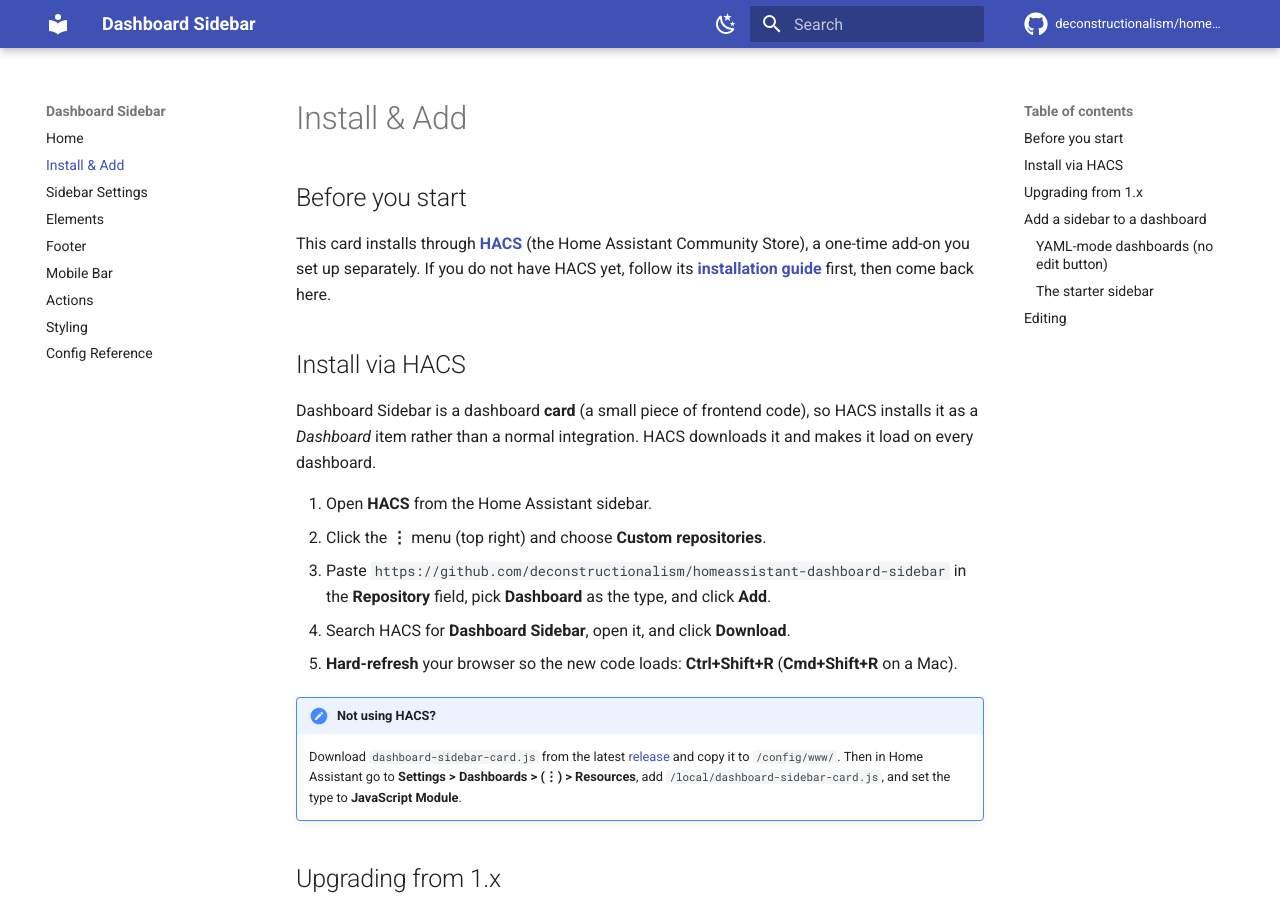
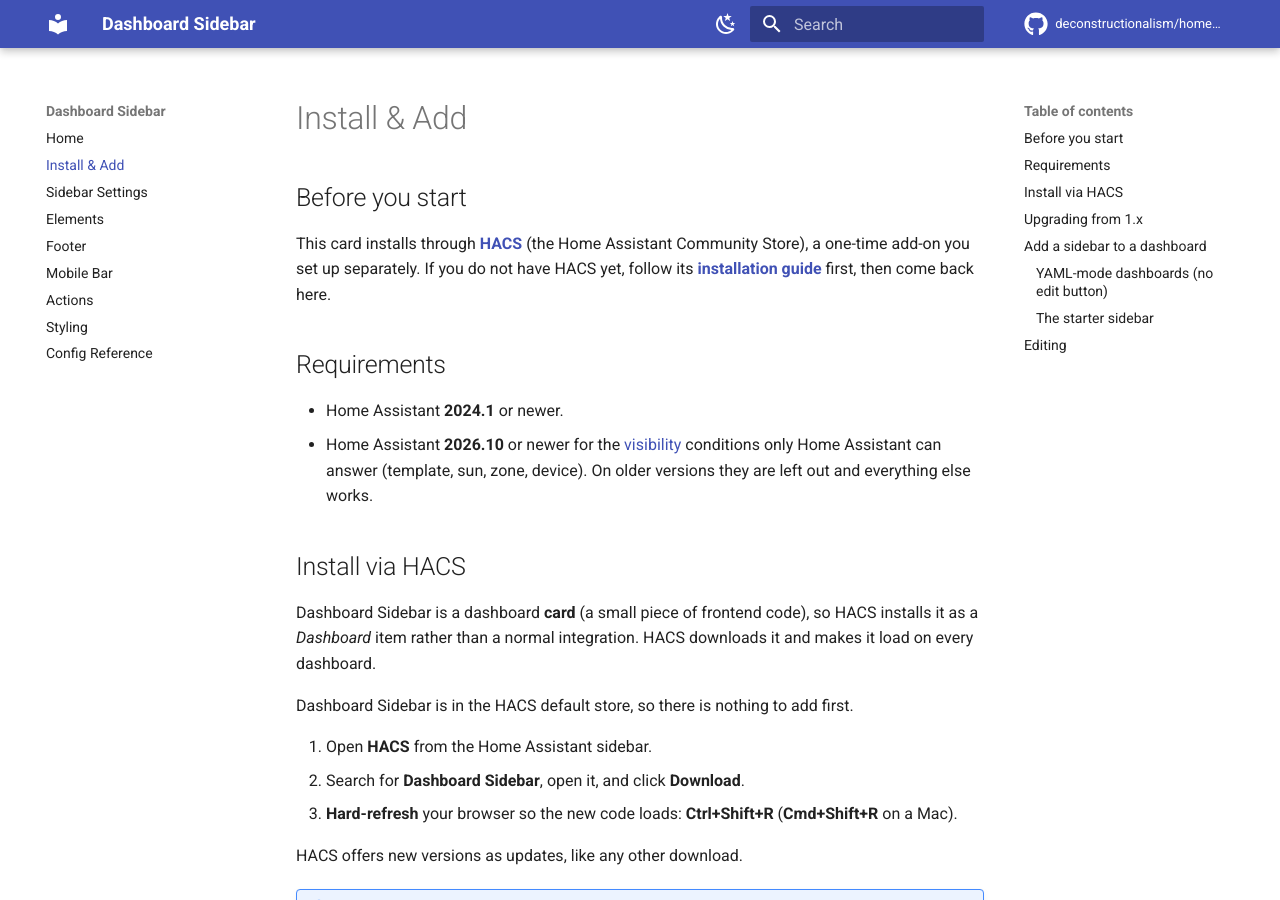
Before and after one commit to deconstructionalism/homeassistant-dashboard-sidebar, an MkDocs documentation site: the page built from docs/install.md, in a window 1280 px wide and 900 px high. Built offline with MkDocs 1.6.1 and Material for MkDocs 9.7.7, drawn with Linux system fonts in a browser that asks for light colours; comment, search, counter and statistics services are not loaded.

Commit message:
docs: install from the HACS default store, and the Home Assistant versions visibility needs
The card is in the HACS default store, so the README and the install guide
no longer send people through custom repositories. The install guide lists
the requirements, and Who sees it explains what happens before Home
Assistant 2026.10.

```diff
--- a/docs/install.md
+++ b/docs/install.md
@@ -7,19 +7,27 @@
 HACS yet, follow its **[installation guide](https://hacs.xyz/docs/use/)** first,
 then come back here.
 
+## Requirements
+
+- Home Assistant **2024.1** or newer.
+- Home Assistant **2026.10** or newer for the [visibility](configuration.md#who-sees-it)
+  conditions only Home Assistant can answer (template, sun, zone, device). On
+  older versions they are left out and everything else works.
+
 ## Install via HACS
 
 Dashboard Sidebar is a dashboard **card** (a small piece of frontend code), so
 HACS installs it as a *Dashboard* item rather than a normal integration. HACS
 downloads it and makes it load on every dashboard.
 
+Dashboard Sidebar is in the HACS default store, so there is nothing to add first.
+
 1. Open **HACS** from the Home Assistant sidebar.
-2. Click the **⋮** menu (top right) and choose **Custom repositories**.
-3. Paste `https://github.com/deconstructionalism/homeassistant-dashboard-sidebar` in the
-   **Repository** field, pick **Dashboard** as the type, and click **Add**.
-4. Search HACS for **Dashboard Sidebar**, open it, and click **Download**.
-5. **Hard-refresh** your browser so the new code loads: **Ctrl+Shift+R**
+2. Search for **Dashboard Sidebar**, open it, and click **Download**.
+3. **Hard-refresh** your browser so the new code loads: **Ctrl+Shift+R**
    (**Cmd+Shift+R** on a Mac).
+
+HACS offers new versions as updates, like any other download.
 
 !!! note "Not using HACS?"
     Download `dashboard-sidebar-card.js` from the latest
```
Also changed, not shown: README.md (+3 -3 lines), docs/configuration.md (+8 -0 lines).
